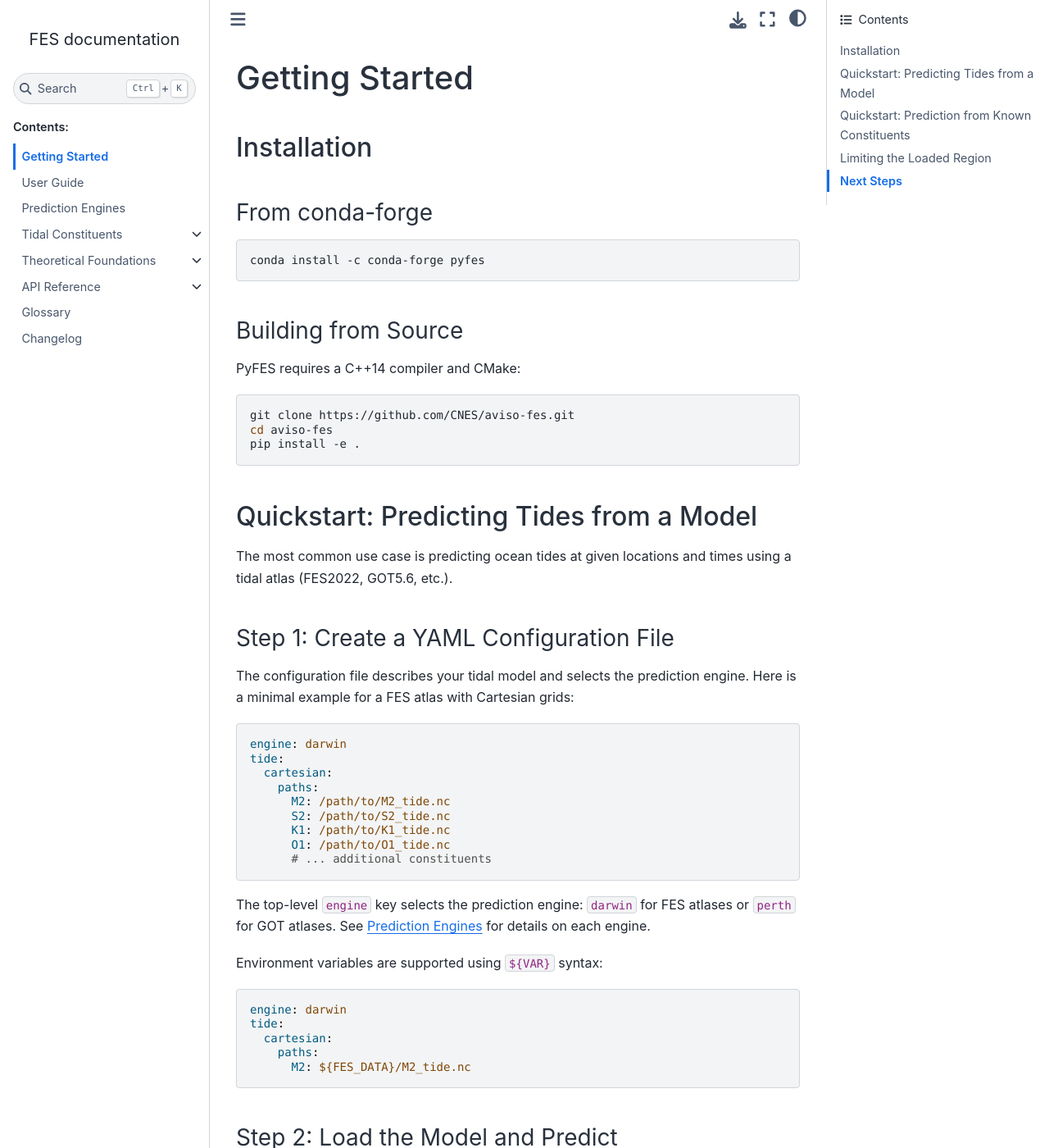
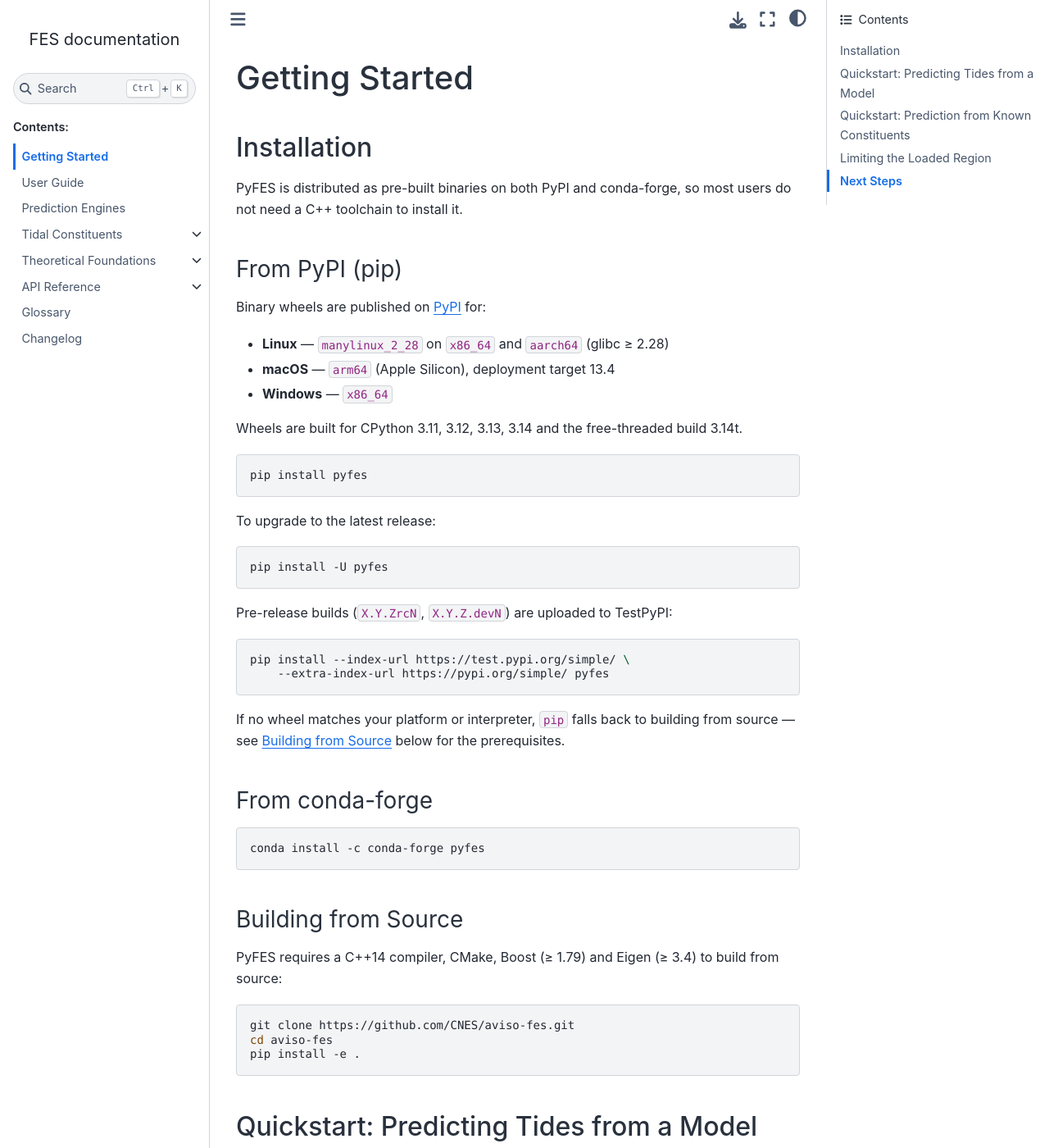
Before and after one commit to CNES/aviso-fes, a Sphinx documentation site: the page built from docs/source/getting_started.rst, in a window 1280 px wide and 1400 px high. Shown: the whole window at 82% size. Built offline with Sphinx 7.4.7 and the Sphinx Book theme 1.1.4, drawn with Linux system fonts in a browser that asks for light colours; pages that are not in the unit, such as notebooks, are missing from menus.

Commit message:
feat: enhance installation instructions for PyFES with detailed pip and conda usage

```diff
--- a/docs/source/getting_started.rst
+++ b/docs/source/getting_started.rst
@@ -7,6 +7,42 @@
 Installation
 ============
 
+PyFES is distributed as pre-built binaries on both PyPI and conda-forge,
+so most users do not need a C++ toolchain to install it.
+
+From PyPI (pip)
+---------------
+
+Binary wheels are published on `PyPI <https://pypi.org/p/pyfes>`_ for:
+
+* **Linux** — ``manylinux_2_28`` on ``x86_64`` and ``aarch64`` (glibc ≥ 2.28)
+* **macOS** — ``arm64`` (Apple Silicon), deployment target 13.4
+* **Windows** — ``x86_64``
+
+Wheels are built for CPython 3.11, 3.12, 3.13, 3.14 and the free-threaded
+build 3.14t.
+
+.. code-block:: bash
+
+    pip install pyfes
+
+To upgrade to the latest release:
+
+.. code-block:: bash
+
+    pip install -U pyfes
+
+Pre-release builds (``X.Y.ZrcN``, ``X.Y.Z.devN``) are uploaded to TestPyPI:
+
+.. code-block:: bash
+
+    pip install --index-url https://test.pypi.org/simple/ \
+        --extra-index-url https://pypi.org/simple/ pyfes
+
+If no wheel matches your platform or interpreter, ``pip`` falls back to
+building from source — see :ref:`building_from_source` below for the
+prerequisites.
+
 From conda-forge
 -----------------
 
@@ -14,10 +50,13 @@
 
     conda install -c conda-forge pyfes
 
+.. _building_from_source:
+
 Building from Source
 --------------------
 
-PyFES requires a C++14 compiler and CMake:
+PyFES requires a C++14 compiler, CMake, Boost (≥ 1.79) and Eigen (≥ 3.4)
+to build from source:
 
 .. code-block:: bash
 
```
